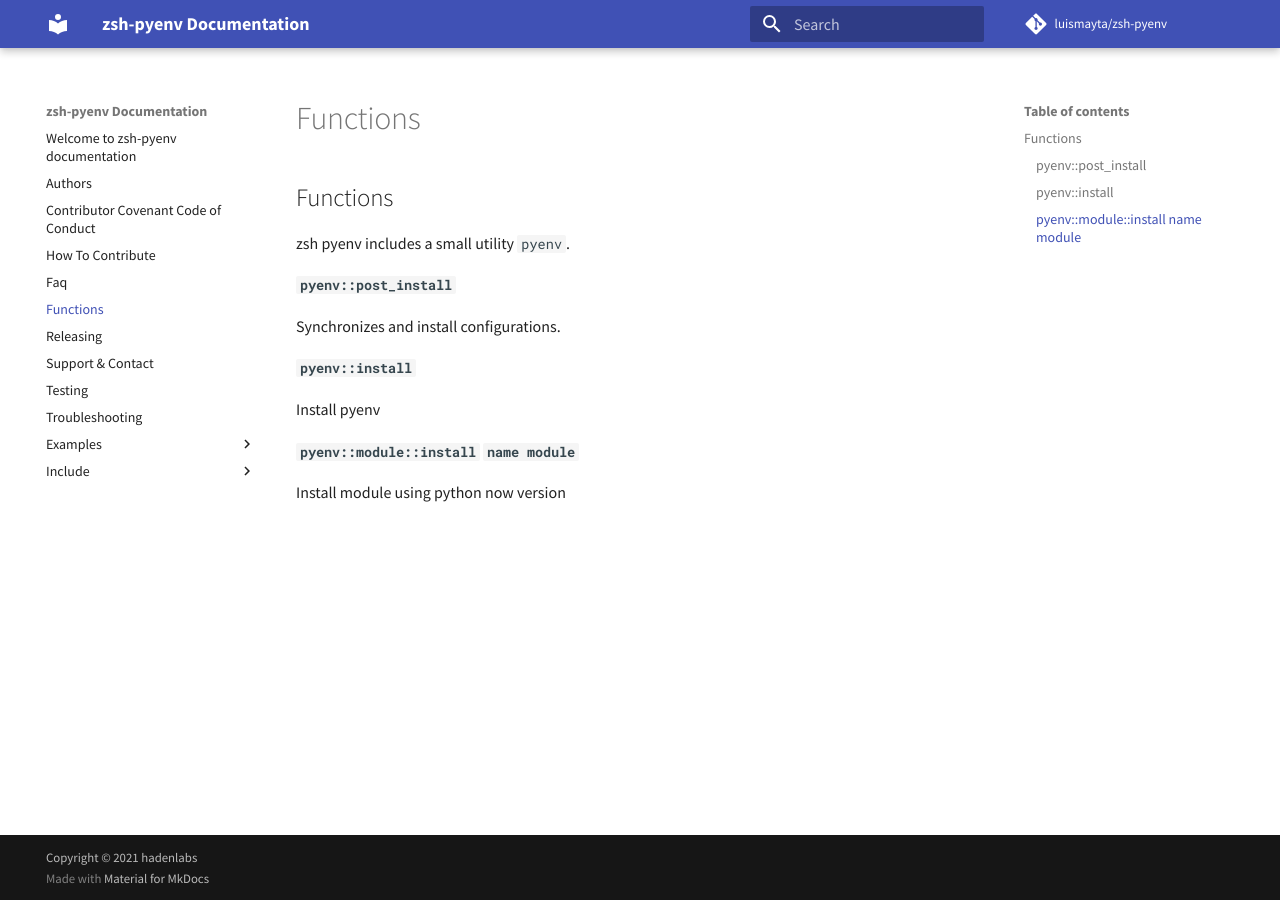
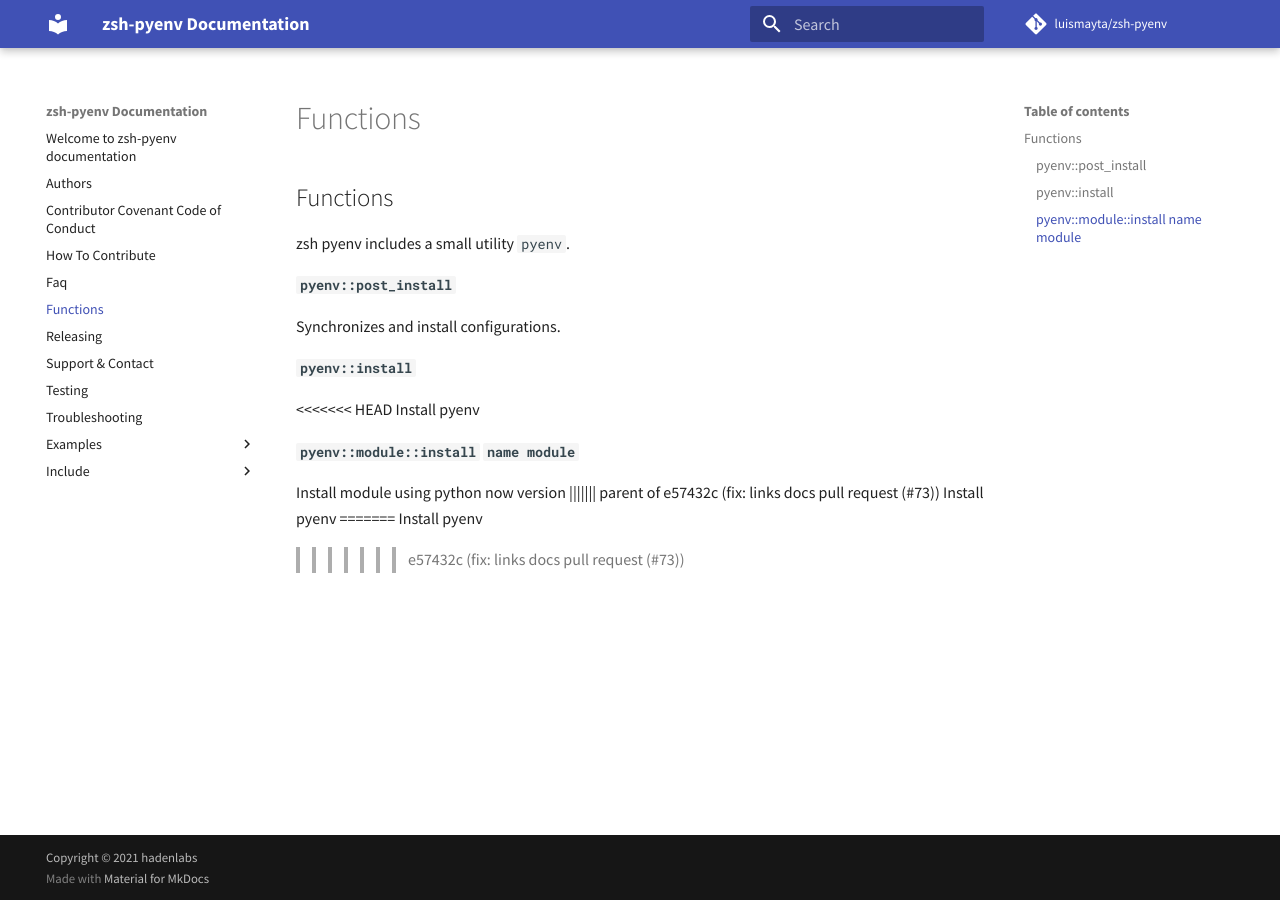
Before and after one commit to luismayta/zsh-pyenv, an MkDocs documentation site: the page built from docs/functions.md, in a window 1280 px wide. Built offline with MkDocs 1.6.1 and Material for MkDocs 9.7.7, drawn with Linux system fonts in a browser that asks for light colours; comment, search, counter and statistics services are not loaded.

```diff
--- a/docs/functions.md
+++ b/docs/functions.md
@@ -8,8 +8,14 @@ Synchronizes and install configurations.
 
 #### `pyenv::install`
 
+<<<<<<< HEAD
 Install pyenv
 
 #### `pyenv::module::install` `name module`
 
 Install module using python now version
+||||||| parent of e57432c (fix: links docs pull request (#73))
+Install pyenv
+=======
+Install pyenv
+>>>>>>> e57432c (fix: links docs pull request (#73))
```
